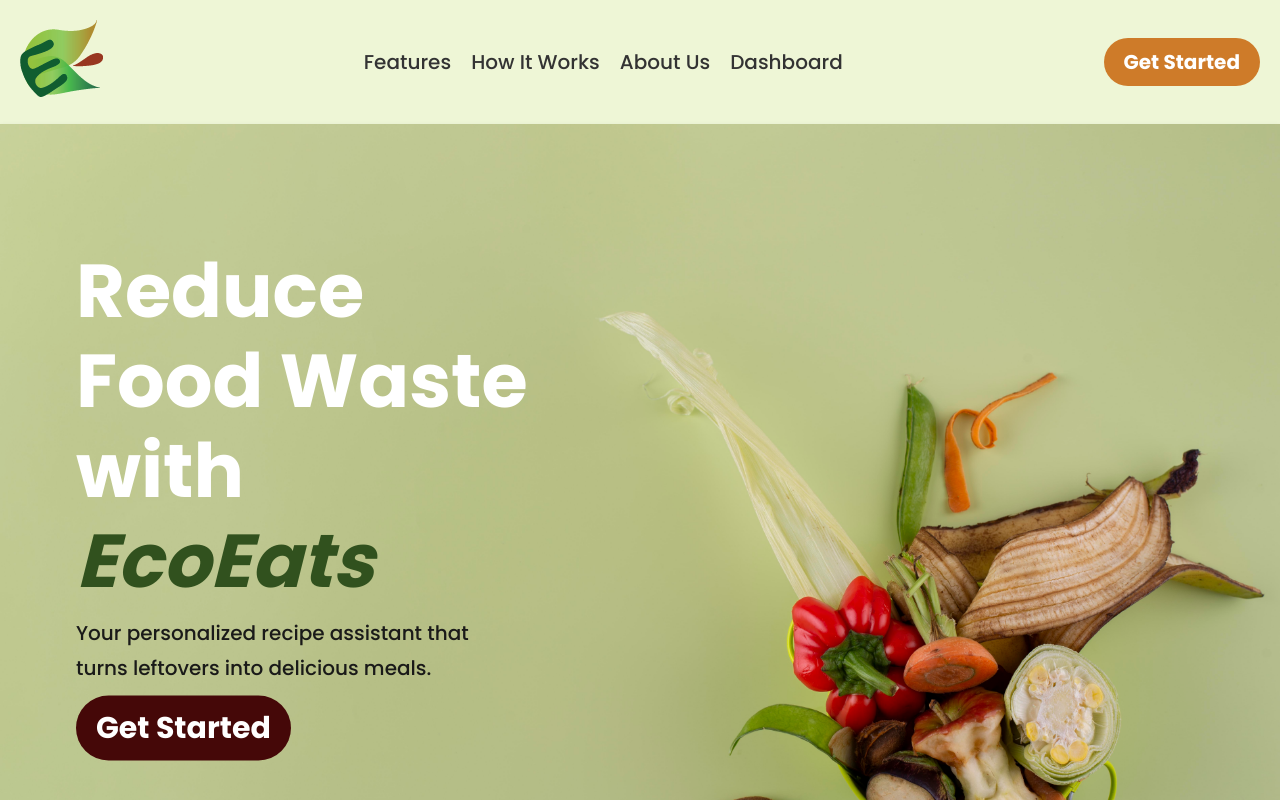
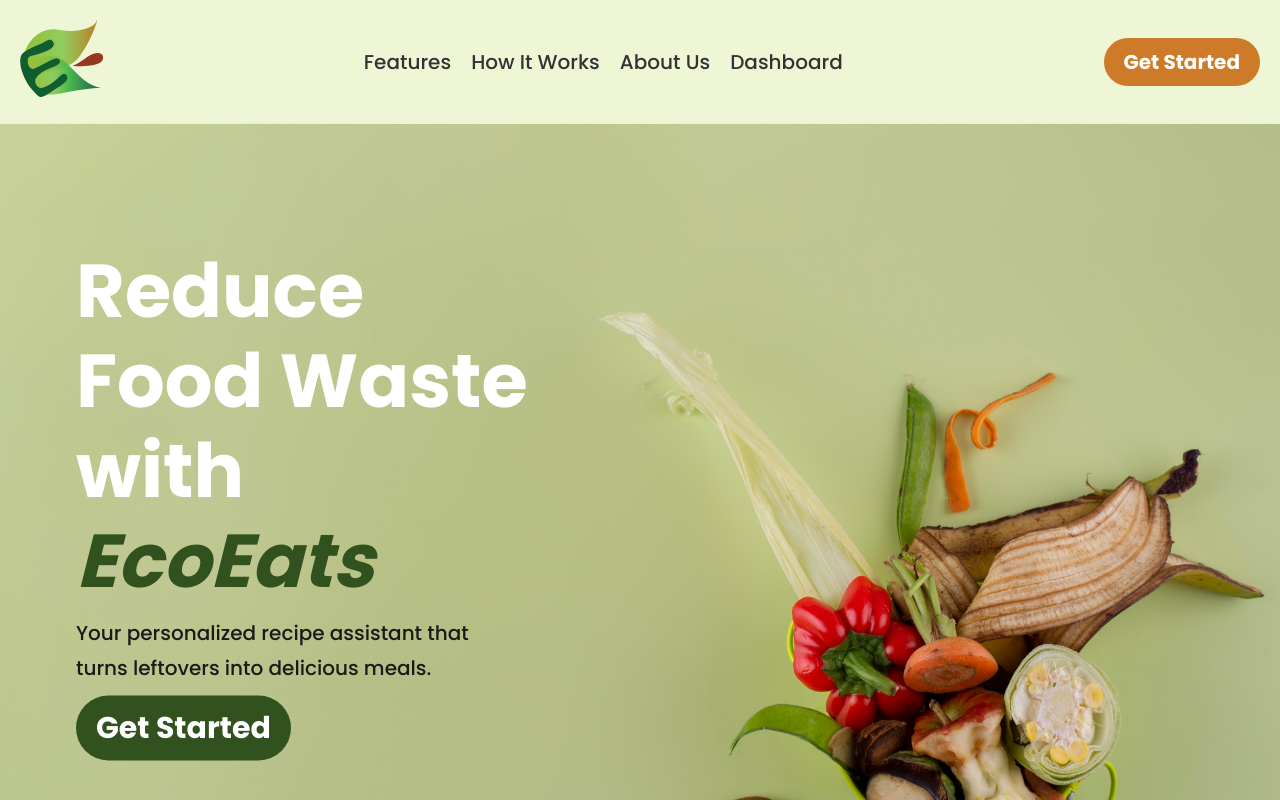
Before and after one commit to insiya2414/EcoEats, a React (Create React App) app in the folder ecoeats/: page / in a window 1280 px wide. In both pictures the pointer is over the link 183 px from the left and 728 px from the top of the page. Shown: the top 800 px of the page. Built offline with nearby package versions, Linux system fonts and the light colour scheme; no server answers.

Commit message:
background color for start button

```diff
--- a/ecoeats/src/styles.css
+++ b/ecoeats/src/styles.css
@@ -152,7 +152,7 @@
 }
 
 .hero .btn:hover {
-  background-color: #450808;
+  background-color:var(--accent-color);
 }
 
 /* Features Section */
```
